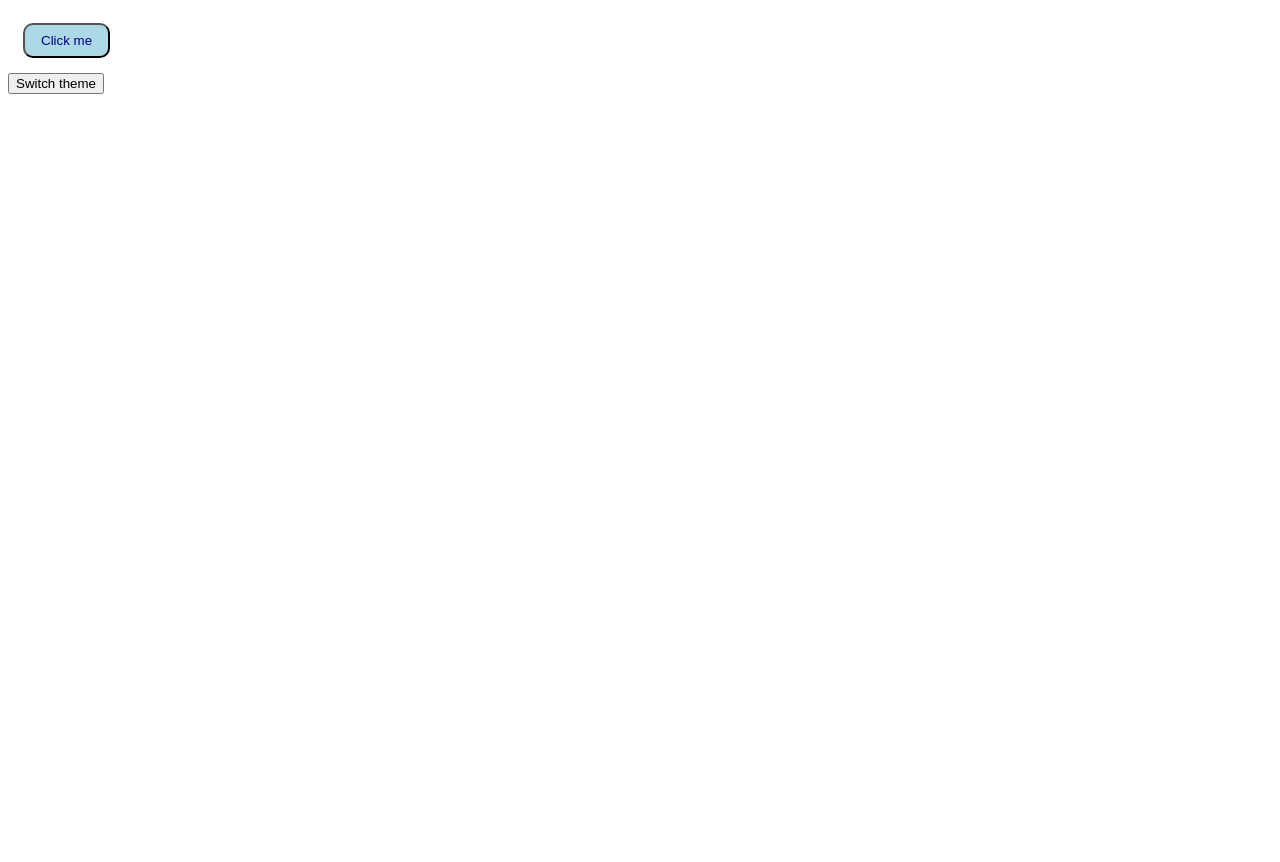
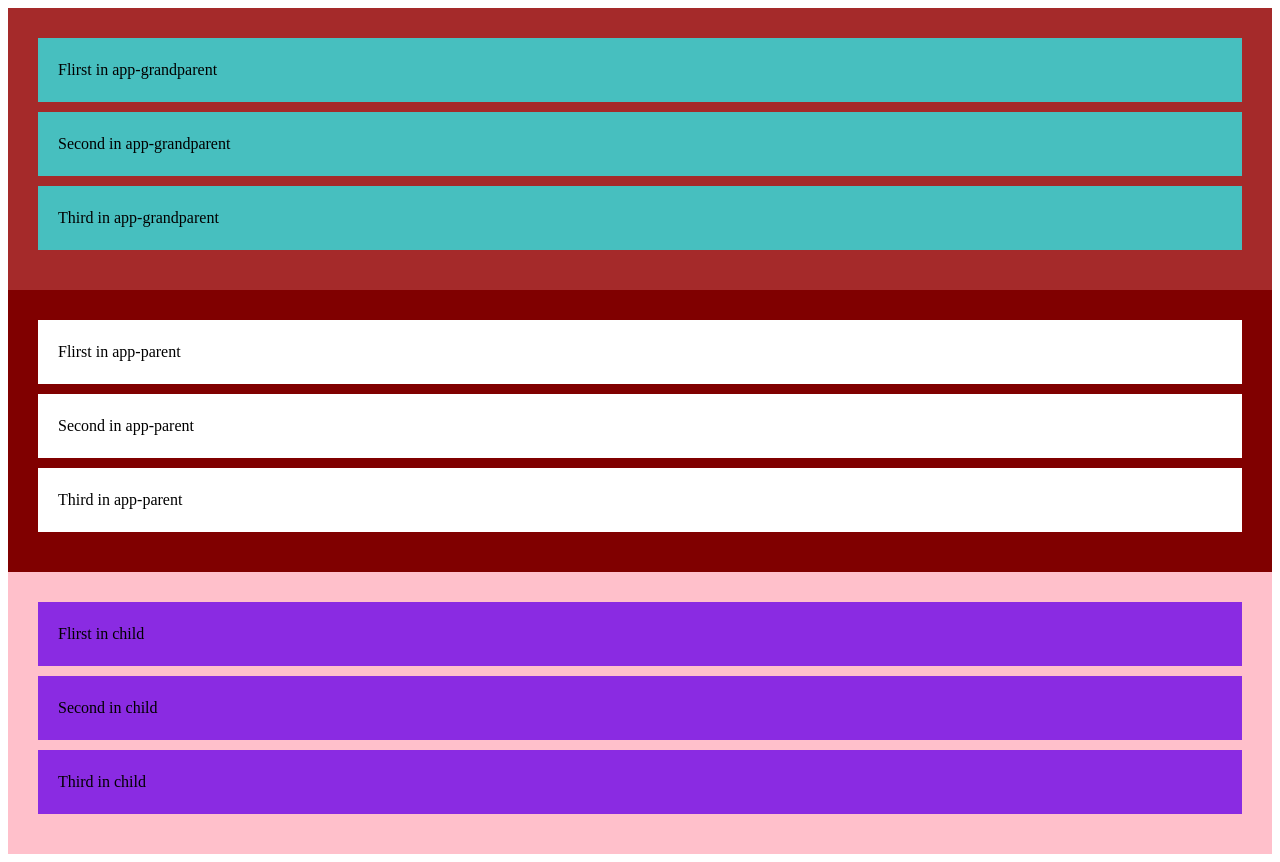
Before and after one commit to hazenite/Angular-course, an Angular app: page / in a window 1280 px wide. Before the commit the page ends 800 px from the top, so only its background shows below. Built offline with nearby package versions, Linux system fonts and the light colour scheme.

Commit message:
#32 Encapsulation styles part 2

```diff
--- a/src/app/app.component.html
+++ b/src/app/app.component.html
@@ -1,9 +1,10 @@
 
-<div [class]="theme">
-<app-parent></app-parent>
-</div>
+<!-- <div [class]="theme"> -->
 
-<button (click)="toggleTheme()"> Switch theme</button>
+<app-grandparent></app-grandparent>
+<!-- </div> -->
+
+<!-- <button (click)="toggleTheme()"> Switch theme</button> -->
 
 <!--
 
--- a/src/app/child/child.component.html
+++ b/src/app/child/child.component.html
@@ -19,4 +19,4 @@
 </ul>
 
 
-<div class = "themed-box"> Im a box</div>
+<!-- <div class = "themed-box"> Im a box</div> -->
--- a/src/app/child/child.component.scss
+++ b/src/app/child/child.component.scss
@@ -19,3 +19,15 @@
         color: black;
     }
 }
+
+
+ul {
+
+    padding: 30px;
+    background-color:pink;
+
+    li{
+        padding: 20px;
+        background-color: blueviolet;
+    }
+}
--- a/src/app/child/child.component.ts
+++ b/src/app/child/child.component.ts
@@ -15,7 +15,6 @@ import {
   templateUrl: './child.component.html',
   styleUrl: './child.component.scss',
   changeDetection: ChangeDetectionStrategy.OnPush,
-  encapsulation: ViewEncapsulation.None,
 })
 export class ChildComponent implements OnChanges {
   @Input() numbers: number[] = [];
--- a/src/app/grandparent/grandparent.component.html
+++ b/src/app/grandparent/grandparent.component.html
@@ -1 +1,13 @@
-<app-parent [numbers]="numbers"  (onNewNumber)="handleNewValue($event)"></app-parent>
+<!-- <app-parent [numbers]="numbers"  (onNewNumber)="handleNewValue($event)"></app-parent>  -->
+
+
+
+<ul>
+    <li>Flirst in app-grandparent</li>
+    <li>Second in app-grandparent</li>
+    <li>Third in app-grandparent</li>
+</ul>
+
+
+
+<app-parent></app-parent>
--- a/src/app/grandparent/grandparent.component.scss
+++ b/src/app/grandparent/grandparent.component.scss
@@ -0,0 +1,11 @@
+ul {
+
+    padding: 30px;
+    background-color:brown;
+
+    li{
+        padding: 20px;
+        background-color: rgb(71, 191, 191);
+
+    }
+}
--- a/src/app/parent/parent.component.html
+++ b/src/app/parent/parent.component.html
@@ -1,3 +1,12 @@
 <!-- <app-child [numbers]="numbers" (onNewNumber)="handleNewValue($event)"></app-child> -->
+<!--
+<button class = "button button-primary">Click me</button> -->
 
-<button class = "button button-primary">Click me</button>
+<ul>
+    <li>Flirst in app-parent</li>
+    <li>Second in app-parent</li>
+    <li>Third in app-parent</li>
+</ul>
+
+
+<app-child></app-child>
--- a/src/app/parent/parent.component.scss
+++ b/src/app/parent/parent.component.scss
@@ -1,6 +1,4 @@
 ul {
-    list-style-type: none;
-
     padding: 30px;
     background-color:maroon;
 
@@ -11,13 +9,13 @@ ul {
 }
 
 
-:host {
-    width: 500px;
-    padding:15px;
-    display: block;
-    border: none;
-    cursor: pointer;
-}
+// :host {
+//     width: 500px;
+//     padding:15px;
+//     display: block;
+//     border: none;
+//     cursor: pointer;
+// }
 
 
 
@@ -31,21 +29,21 @@ ul {
     }
 }
 
-:host-context(.light){
-   .button{
-    &.button-primary {
-        background-color: lightblue;
-        color:darkblue
-    }
-}
-}
+// :host-context(.light){
+//    .button{
+//     &.button-primary {
+//         background-color: lightblue;
+//         color:darkblue
+//     }
+// }
+// }
 
 
-:host-context(.dark){
-    .button{
-    &.button-primary {
-        background-color: darkblue;
-        color:beige
-    }
-}
-}
+// :host-context(.dark){
+//     .button{
+//     &.button-primary {
+//         background-color: darkblue;
+//         color:beige
+//     }
+// }
+// }
--- a/src/app/parent/parent.component.ts
+++ b/src/app/parent/parent.component.ts
@@ -16,7 +16,6 @@ import { ChildComponent } from '../child/child.component';
   changeDetection: ChangeDetectionStrategy.OnPush,
   templateUrl: './parent.component.html',
   styleUrl: './parent.component.scss',
-  encapsulation: ViewEncapsulation.ShadowDom,
 })
 export class ParentComponent {
   @Input() numbers: number[] = [];
--- a/src/styles.scss
+++ b/src/styles.scss
@@ -1,4 +1,10 @@
+ul {
+    list-style:none;
+    margin: 0;
+    padding: 15px;
+}
 
 li {
-    font-size: 30px;
+    line-height: 1.5;
+    margin-bottom: 10px;
 }
```
Also changed, not shown: src/app/app.component.scss (line endings or trailing spaces).
